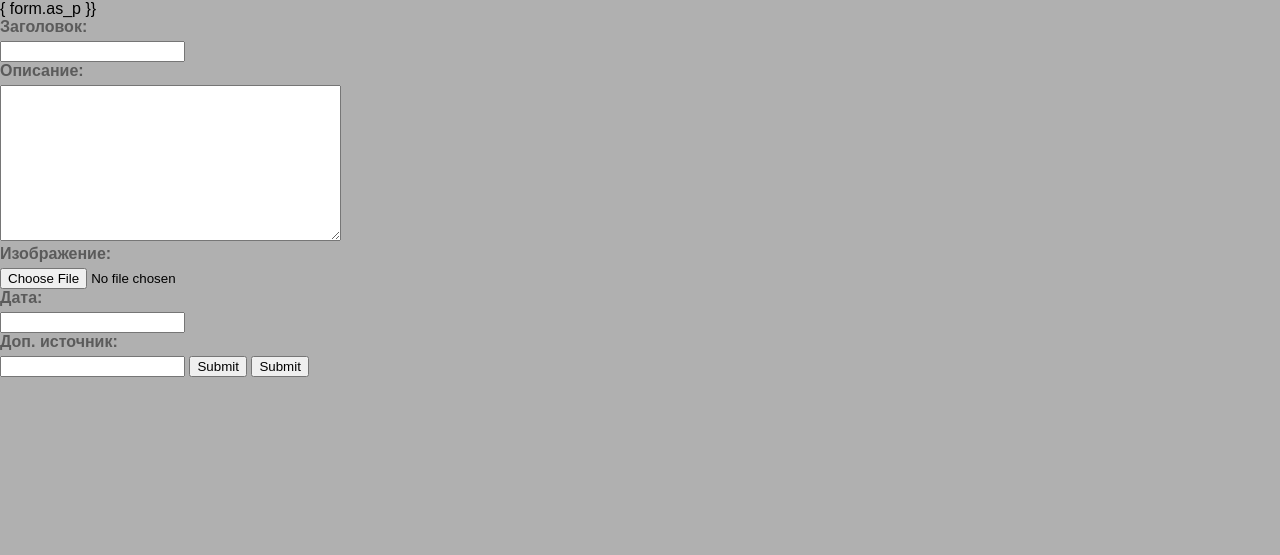
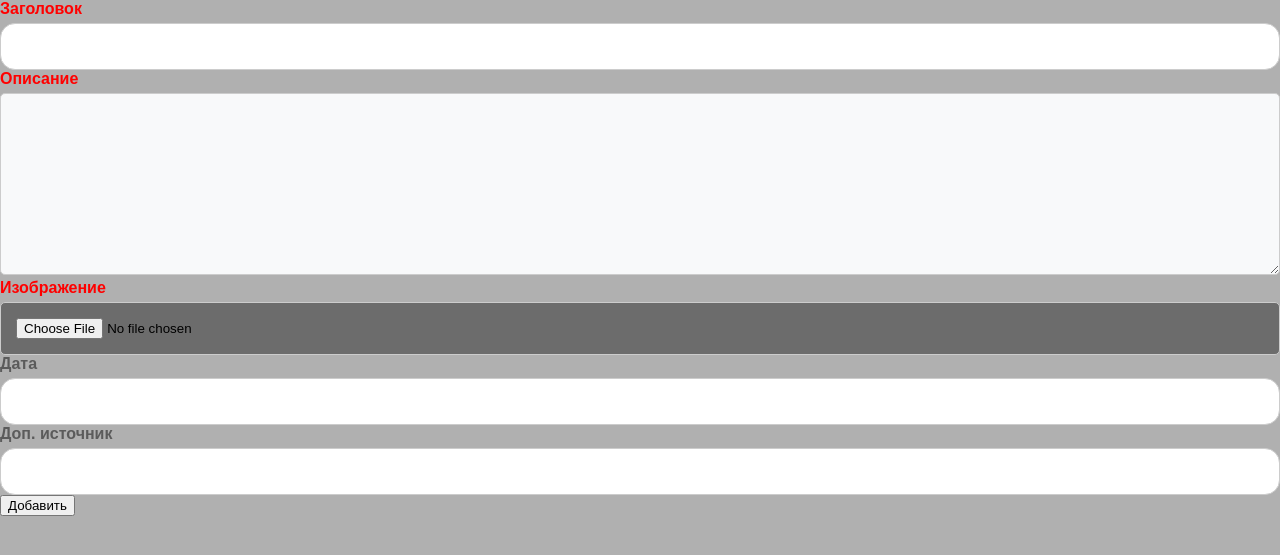
Before and after one commit to Niiik27/Designers, a Django app: page /blog/newarticle/ in a window 1280 px wide. Shown: the part 80-635 px from the top of the page. Run offline with Django 4.2, Linux system fonts and the light colour scheme.

Commit message:
Сделал форму с классами для блога

```diff
--- a/blog/forms.py
+++ b/blog/forms.py
@@ -1,7 +1,58 @@
 from django import forms
+from django.utils.html import format_html
+
 from .models import Article
+from django.forms import BaseForm
+class ArticleForm(forms.ModelForm):
+    self_defs = ['add_error',
+     'add_initial_prefix',
+     'add_prefix',
+     'as_div',
+     'as_p',
+     'as_table',
+     'as_ul',
+     'auto_id',
+     'base_fields',
+     'changed_data',
+     'clean',
+     'data',
+     'declared_fields',
+     'default_renderer',
+     'empty_permitted',
+     'error_class',
+     'errors',
+     'field_order',
+     'fields',
+     'files',
+     'full_clean',
+     'get_context',
+     'get_initial_for_field',
+     'has_changed',
+     'has_error',
+     'hidden_fields',
+     'initial',
+     'instance',
+     'is_bound',
+     'is_multipart',
+     'is_valid',
+     'label_suffix',
+     'media',
+     'non_field_errors',
+     'order_fields',
+     'prefix',
+     'render',
+     'renderer',
+     'save',
+     'template_name',
+     'template_name_div',
+     'template_name_label',
+     'template_name_p',
+     'template_name_table',
+     'template_name_ul',
+     'use_required_attribute',
+     'validate_unique',
+     'visible_fields']
 
-class ArticleForm(forms.ModelForm):
     # image = forms.FileField(label="Изображение",widget=forms.FileInput(attrs={'class': 'txt-input','id':'img_file'}))
     # title = forms.CharField(label="Название",widget=forms.TextInput(attrs={'class': 'txt-input'}),help_text="Введите название")
     # desc = forms.CharField(label="Описание",widget=forms.Textarea(attrs={'class': 'txt-input'}))
@@ -20,14 +71,18 @@ class ArticleForm(forms.ModelForm):
         # self.fields['url'].label_class = 'form-label'
     def __init__(self, *args, **kwargs):
         super().__init__(*args, **kwargs)
-        # print(dir(self.fields['title'].widget))
-        # print(self)
+
+
+        print(dir(self.fields['title'].widget))
+        print(dir(self))
         self.fields['title'].widget.attrs['class'] = 'form-text-input form'
         self.fields['desc'].widget.attrs['class'] = 'form-area-input'
-        self.fields['image'].widget.attrs['class'] = 'form-text-input'
+        self.fields['image'].widget.attrs['class'] = 'form-img-input'
         self.fields['date'].widget.attrs['class'] = 'form-text-input'
         self.fields['url'].widget.attrs['class'] = 'form-text-input'
 
+
+        # self.fields['title'].label_tag(attrs={'class':'bla'})
         # self.fields['title'].label.attrs['class'] = 'your-class-name'
 
 
@@ -40,7 +95,8 @@ class ArticleForm(forms.ModelForm):
 
         # for name, label in self.field_labels.items():
         #     self.fields[name].widget.attrs.update({'class': 'your-class'})
-
+    # def label_tag(self):
+    #     return self.render(self.template_name_p)
     class Meta:
         model = Article
         fields = '__all__'
--- /dev/null
+++ b/blog/static/newarticle/css/style.css
@@ -0,0 +1,49 @@
+
+.label-form {
+    display: block;
+    font-weight: bold;
+    margin-bottom: 5px;
+}
+
+
+.label-image, .label-title, .label-desc {
+    color: #ff0000;
+}
+
+.label-date, .label-url {
+    color: #5b5b5b;
+}
+
+
+.form-text-input {
+    width: 100%;
+    padding: 15px;
+    border: 1px solid #ccc;
+    box-sizing: border-box;
+    border-radius: 15px;
+}
+
+.form-area-input {
+    width: 100%;
+    padding: 15px;
+    border: 1px solid #ccc;
+    box-sizing: border-box;
+    background-color: #f8f9fa;
+    border-radius: 5px;
+}
+
+.form-img-input {
+    width: 100%;
+    padding: 15px;
+    border: 1px solid #ccc;
+    box-sizing: border-box;
+    background-color: #6c6c6c;
+    border-radius: 5px;
+}
+
+/*input[type="text"], input[type="email"], input[type="password"],textarea {*/
+/*    width: 100%;*/
+/*    padding: 15px;*/
+/*    border: 1px solid #ccc;*/
+/*    box-sizing: border-box;*/
+/*}*/
--- a/blog/templates/newarticle/newarticle.html
+++ b/blog/templates/newarticle/newarticle.html
@@ -1,52 +1,21 @@
 {% extends 'base.html' %}
 {% block content %}
 <main>
-    <style>
-        label {
-            display: block;
-            font-weight: bold;
-            margin-bottom: 5px;
-            color: #5b5b5b;
-        }
 
-        .text-input {
-            width: 100%;
-            padding: 15px;
-            border: 1px solid #ccc;
-            box-sizing: border-box;
-            border-radius: 15px;
-        }
-
-        .email-input {
-            width: 100%;
-            padding: 15px;
-            border: 1px solid #ccc;
-            box-sizing: border-box;
-            background-color: #f8f9fa;
-            border-radius: 15px;
-        }
-
-        /*input[type="text"], input[type="email"], input[type="password"],textarea {*/
-        /*    width: 100%;*/
-        /*    padding: 15px;*/
-        /*    border: 1px solid #ccc;*/
-        /*    box-sizing: border-box;*/
-        /*}*/
-    </style>
     <div class="wrapper">
         <form method="POST">
             {% csrf_token %}
-            { form.as_p }}
+
 
 
             {% for field in form %}
-            {{ field.label_tag }}
+            <label for="{{ field.id_for_label }}" class="label-form label-{{ field.name }}">{{ field.label }}</label>
             {{ field }}
             {% endfor %}
-            <input type="submit" value="Submit">
 
 
-            <button type="submit" class="btn btn-primary">Submit</button>
+
+            <button type="submit" class="btn btn-primary">Добавить</button>
         </form>
     </div>
 </main>
```
